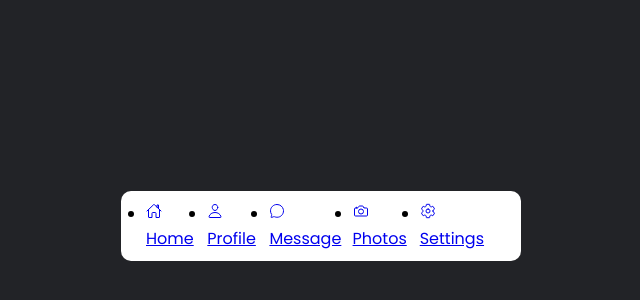
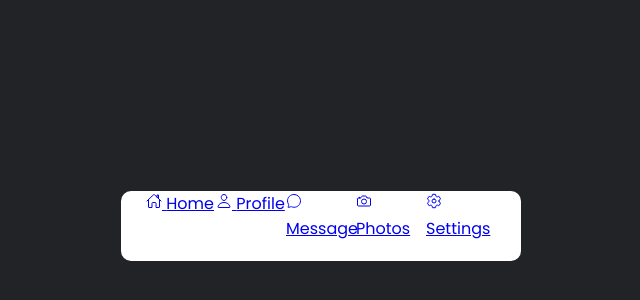
Before and after one commit to MiltonMalagon/magic-navigation-menu, a plain HTML site: page index.html in a window 1280 px wide. Shown: the part 174-474 px from the top of the page, without its empty margins (319-959 px from the left). Drawn offline with nearby package versions, Linux system fonts and the light colour scheme.

Commit message:
Adds styles to list items

```diff
--- a/css/styles.css
+++ b/css/styles.css
@@ -34,3 +34,11 @@ body {
   display: flex;
   width: 350px;
 }
+
+.navigation ul li {
+  position: relative;
+  list-style: none;
+  width: 70px;
+  height: 70px;
+  z-index: 1;
+}
```
